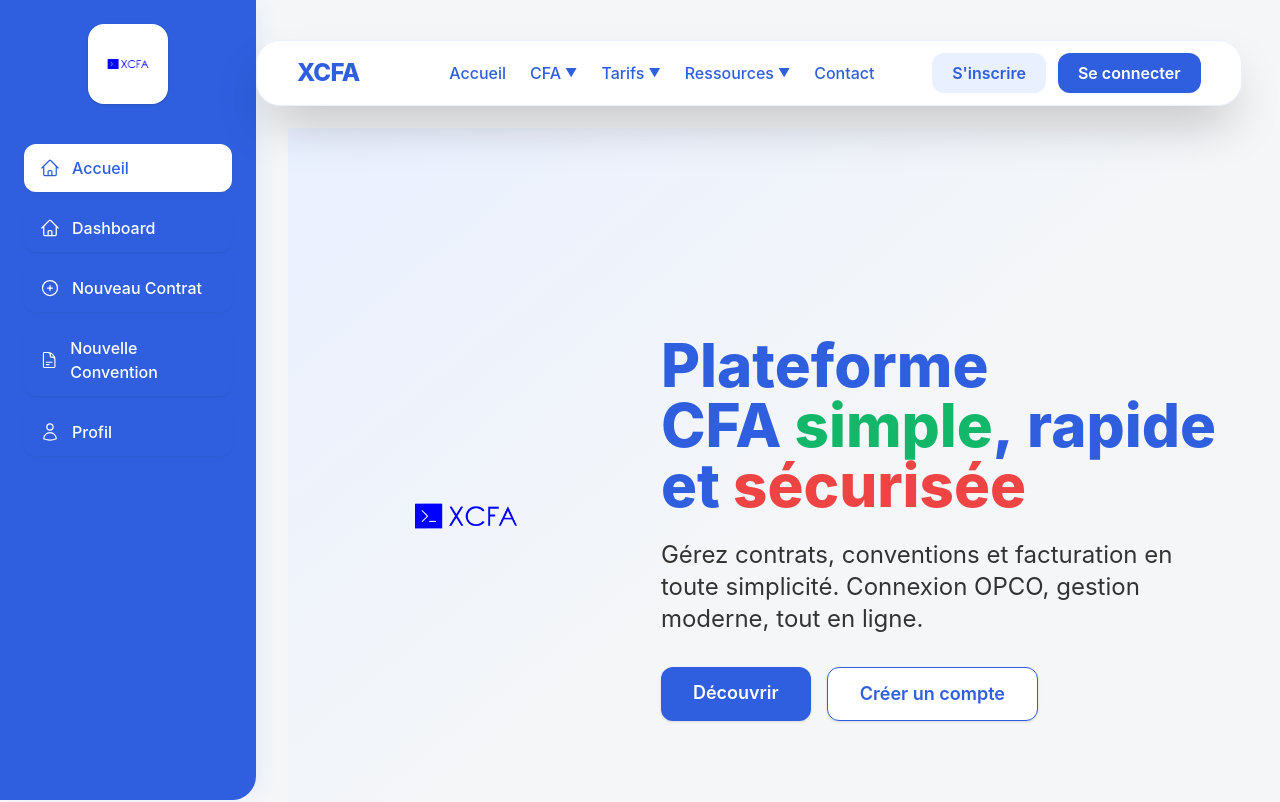
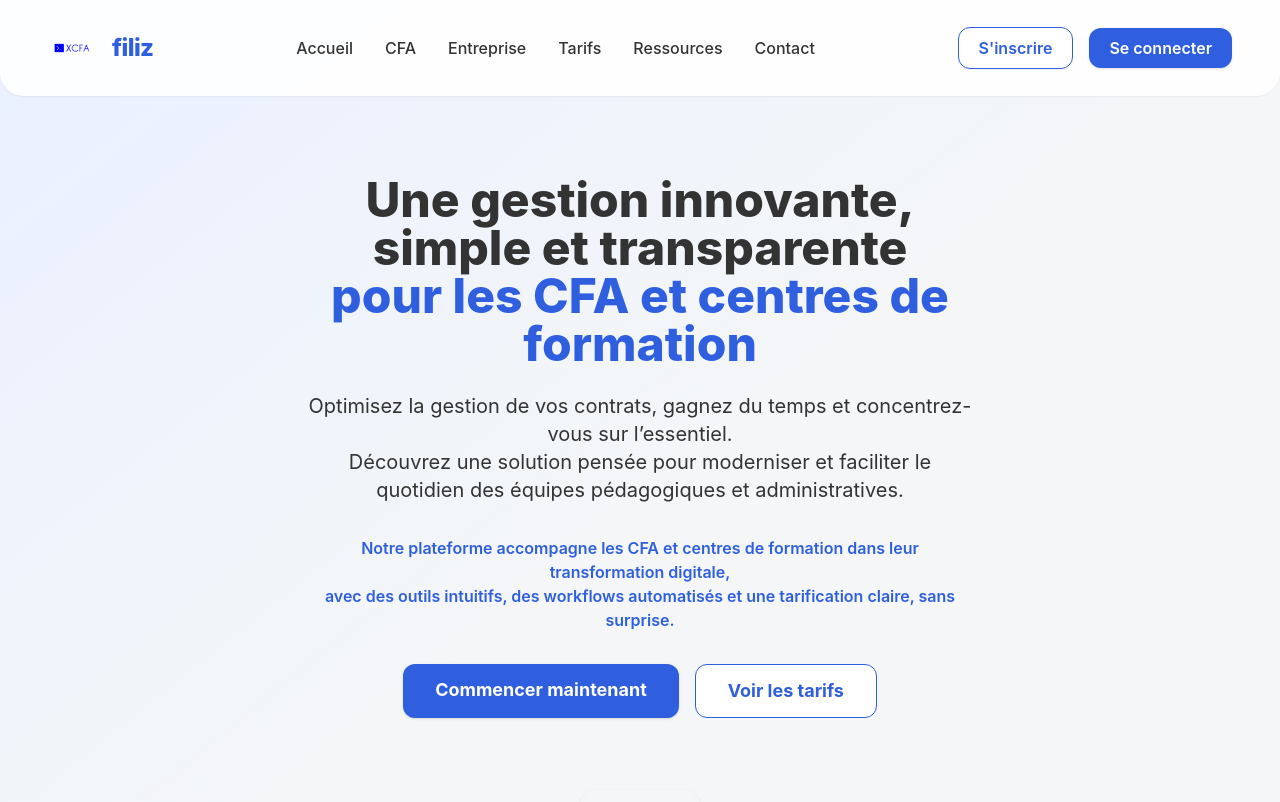
Before and after one commit to Imadsolichain/XCFA, a Next.js app: page / in a window 1280 px wide. Shown: the top 802 px of the page. Built offline with nearby package versions, Linux system fonts and the light colour scheme; no server answers.

Commit message:
Landing page harmonisée, responsive, boutons fonctionnels, design institutionnel

```diff
--- a/pages/index.tsx
+++ b/pages/index.tsx
@@ -1,35 +1,58 @@
 import React from 'react';
-import Layout from '../components/Layout';
+import Link from 'next/link';
 import Image from 'next/image';
-import Link from 'next/link';
 
 export default function HomePage() {
   return (
-    <Layout title="Accueil">
-      <div className="min-h-screen flex items-center justify-center bg-gradient-to-br from-[#E9F0FF] via-[#F4F6F8] to-[#F4F6F8]">
-        <div className="flex flex-col md:flex-row items-center justify-between w-full max-w-5xl gap-12 p-8">
-          {/* Illustration à gauche */}
-          <div className="flex-1 flex items-center justify-center">
-            <Image src="/logo-xcfa.png" alt="Logo XCFA" width={140} height={140} className="mb-6" />
+    <div className="min-h-screen bg-gradient-to-br from-[#E9F0FF] via-[#F4F6F8] to-[#F4F6F8] flex flex-col">
+      {/* Header navigation */}
+      <header className="w-full flex items-center justify-between px-6 md:px-12 py-6 bg-white/90 shadow-sm rounded-b-3xl sticky top-0 z-30">
+        <div className="flex items-center gap-4">
+          <Image src="/logo-xcfa.png" alt="Logo XCFA" width={48} height={48} />
+          <span className="text-2xl font-extrabold text-[#2F5FDE] tracking-tight">filiz</span>
+        </div>
+        <nav className="hidden md:flex items-center gap-8 text-[#333] font-medium">
+          <Link href="/" className="hover:text-[#2F5FDE] transition-colors">Accueil</Link>
+          <Link href="#" className="hover:text-[#2F5FDE] transition-colors">CFA</Link>
+          <Link href="#" className="hover:text-[#2F5FDE] transition-colors">Entreprise</Link>
+          <Link href="#tarifs" className="hover:text-[#2F5FDE] transition-colors">Tarifs</Link>
+          <Link href="#" className="hover:text-[#2F5FDE] transition-colors">Ressources</Link>
+          <Link href="#" className="hover:text-[#2F5FDE] transition-colors">Contact</Link>
+        </nav>
+        <div className="flex items-center gap-2 md:gap-4">
+          <Link href="/sign-up" className="px-5 py-2 rounded-xl border border-[#2F5FDE] text-[#2F5FDE] font-semibold bg-white hover:bg-[#E9F0FF] active:bg-[#E9F0FF] transition-colors shadow-sm">S'inscrire</Link>
+          <Link href="/login" className="px-5 py-2 rounded-xl bg-[#2F5FDE] text-white font-semibold hover:bg-[#1e3a8a] active:bg-[#1e3a8a] transition-colors shadow">Se connecter</Link>
+        </div>
+      </header>
+      {/* Hero section */}
+      <main className="flex-1 flex flex-col items-center justify-center text-center px-4 pb-12">
+        <div className="max-w-2xl mt-20 mb-10">
+          <h1 className="text-4xl md:text-5xl font-extrabold text-[#333] mb-6 leading-tight">
+            Une gestion innovante, simple et transparente<br />
+            <span className="text-[#2F5FDE]">pour les CFA et centres de formation</span>
+          </h1>
+          <p className="text-lg md:text-xl text-[#333] mb-8">
+            Optimisez la gestion de vos contrats, gagnez du temps et concentrez-vous sur l’essentiel.<br />
+            Découvrez une solution pensée pour moderniser et faciliter le quotidien des équipes pédagogiques et administratives.
+          </p>
+          <div className="text-base text-[#2F5FDE] font-semibold mb-8">
+            Notre plateforme accompagne les CFA et centres de formation dans leur transformation digitale,<br />
+            avec des outils intuitifs, des workflows automatisés et une tarification claire, sans surprise.
           </div>
-          {/* Texte d'accroche à droite */}
-          <div className="flex-1 flex flex-col items-start justify-center">
-            <h1 className="text-5xl md:text-6xl font-extrabold mb-6 leading-tight text-[#2F5FDE]">
-              Plateforme CFA&nbsp;
-              <span className="text-[#12B76A]">simple</span>,&nbsp;
-              <span className="text-[#2F5FDE]">rapide</span> et&nbsp;
-              <span className="text-[#EF4444]">sécurisée</span>
-            </h1>
-            <p className="text-xl md:text-2xl text-[#333] mb-8 max-w-xl leading-relaxed">
-              Gérez contrats, conventions et facturation en toute simplicité. Connexion OPCO, gestion moderne, tout en ligne.
-            </p>
-            <div className="flex flex-col md:flex-row gap-4 w-full md:w-auto">
-              <Link href="/dashboard" className="px-8 py-3 rounded-xl bg-[#2F5FDE] text-white font-semibold text-lg shadow hover:bg-[#1e3a8a] transition text-center">Découvrir</Link>
-              <Link href="/sign-up" className="px-8 py-3 rounded-xl bg-white border border-[#2F5FDE] text-[#2F5FDE] font-semibold text-lg shadow hover:bg-[#E9F0FF] transition text-center">Créer un compte</Link>
-            </div>
+          <div className="flex flex-col md:flex-row gap-4 justify-center">
+            <Link href="/sign-up" className="px-8 py-3 rounded-xl bg-[#2F5FDE] text-white font-bold text-lg shadow hover:bg-[#1e3a8a] active:bg-[#1e3a8a] transition-colors">Commencer maintenant</Link>
+            <Link href="#tarifs" className="px-8 py-3 rounded-xl border border-[#2F5FDE] text-[#2F5FDE] font-bold text-lg bg-white hover:bg-[#E9F0FF] active:bg-[#E9F0FF] transition-colors">Voir les tarifs</Link>
           </div>
         </div>
-      </div>
-    </Layout>
+        {/* Illustration ou image */}
+        <div className="mt-8">
+          <Image src="/logo-xcfa.png" alt="Illustration" width={120} height={120} className="mx-auto rounded-2xl shadow" />
+        </div>
+      </main>
+      {/* Footer (optionnel) */}
+      <footer className="w-full py-6 bg-white/80 border-t border-[#E9F0FF] text-center text-sm text-[#333] rounded-t-3xl shadow-inner">
+        © {new Date().getFullYear()} filiz — Plateforme pour CFA & centres de formation
+      </footer>
+    </div>
   );
 }
```
